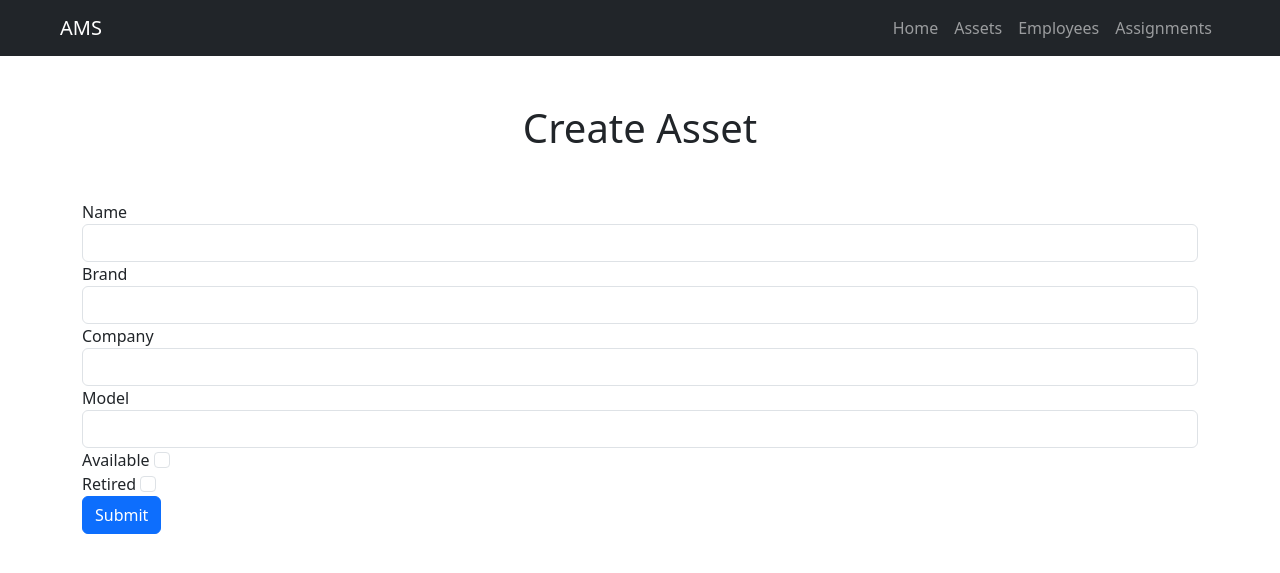
After one commit to bxrne/AMS, a Flask app: page /assets/create/ in a window 1280 px wide. The commit adds this page. Shown: the top 573 px of the page. Run offline with Flask 2, Linux system fonts and the light colour scheme.

Commit message:
Asset Creation

```diff
--- a/app.py
+++ b/app.py
@@ -191,6 +191,52 @@ def view_request(rid):
 
     return render_template('request.html', data=data)
 
+#Create Asset
+@app.route('/assets/create/', methods=['GET', 'POST'])
+def create_asset():
+    if request.method == 'GET':
+        return render_template('create_asset.html')
+
+    if request.method == 'POST':
+        print("POST")
+        print(request.form)
+        connection = oracledb.connect(user=user, password=password, dsn=conn_string)
+
+        #Check for empty fields
+        if request.form['name'] == "" or request.form['brand'] == "" or request.form['company'] == "" or request.form['model'] == "":
+            return render_template('create_asset.html', error="Please fill in all fields")
+        #checkboxes are not included in request.form if they are not checked. If they are not checked, set them to 0
+        #if they are checked, set them to 1, not "on"
+        if 'available' not in request.form:
+            available = 0
+        else:
+            available = 1
+        if 'retired' not in request.form:
+            retired = 0
+        else:
+            retired = 1
+
+        #check if company exists
+        cur3 = connection.cursor()
+        cur3.execute("SELECT C_ID FROM ASSETMANAGEMENT.COMPANY WHERE C_NAME = '" + request.form['company'] + "'")
+        cur3 = cur3.fetchone()
+        print(cur3)
+        if cur3 == None:
+            #company does not exist, create it
+            cur5 = connection.cursor()
+            cur5.execute(f"INSERT INTO ASSETMANAGEMENT.COMPANY VALUES (DEFAULT, '{request.form['company']}')")
+            connection.commit()
+            cid = cur5.lastrowid
+            cur5.close()
+        else:
+            cid = cur3[0]
+
+        cur2 = connection.cursor()
+        cur2.execute(f"INSERT INTO ASSETMANAGEMENT.ASSET VALUES (DEFAULT, '{request.form['name']}', '{request.form['brand']}', '{cid}', '{request.form['model']}', {available}, {retired}, CURRENT_TIMESTAMP, NULL)")
+        connection.commit()
+        cur2.close()
+        connection.close()
+        return redirect(url_for('assets'))
 
 
 if __name__ == '__main__':
--- a/templates/assets.html
+++ b/templates/assets.html
@@ -7,6 +7,8 @@ View Assets
 
 
 {% block content %}
+
+<a href="/assets/create/" class="btn btn-primary">Create Asset</a>
 
 <form method="POST" class="form-inline mb-5">
   <div class="form-group">
--- /dev/null
+++ b/templates/create_asset.html
@@ -0,0 +1,40 @@
+{% extends 'base.html' %}
+{% block title %}Create Asset{% endblock %}
+
+{% block header %}
+Create Asset
+{% endblock %}
+
+{% block content %}
+<form method="POST">
+  <div class="form-group">
+	<label for="name">Name</label>
+    <input type="text" class="form-control" name="name"/>
+  </div>
+  <div class="form-group">
+	<label for="brand">Brand</label>
+	<input type="text" class="form-control" name="brand"/>
+  </div>
+  <div class="form-group">
+	<label for="company">Company</label>
+		<input type="text" class="form-control" name="company"/>
+	</div>
+	 <div class="form-group">
+	<label for="model">Model</label>
+		<input type="text" class="form-control" name="model"/>
+	</div>
+	 <div class="form-group">
+	<label for="available" class="form-check-label">Available</label>
+		<input type="checkbox" class="form-check-input" name="available"/>
+	</div>
+	 <div class="form-group">
+	<label for="retired" class="form-check-label">Retired</label>
+		<input type="checkbox" class="form-check-input" name="retired"/>
+	</div>
+
+	  <button type="submit" class="btn btn-primary">Submit</button>
+
+
+</form>
+
+{% endblock %}
```
